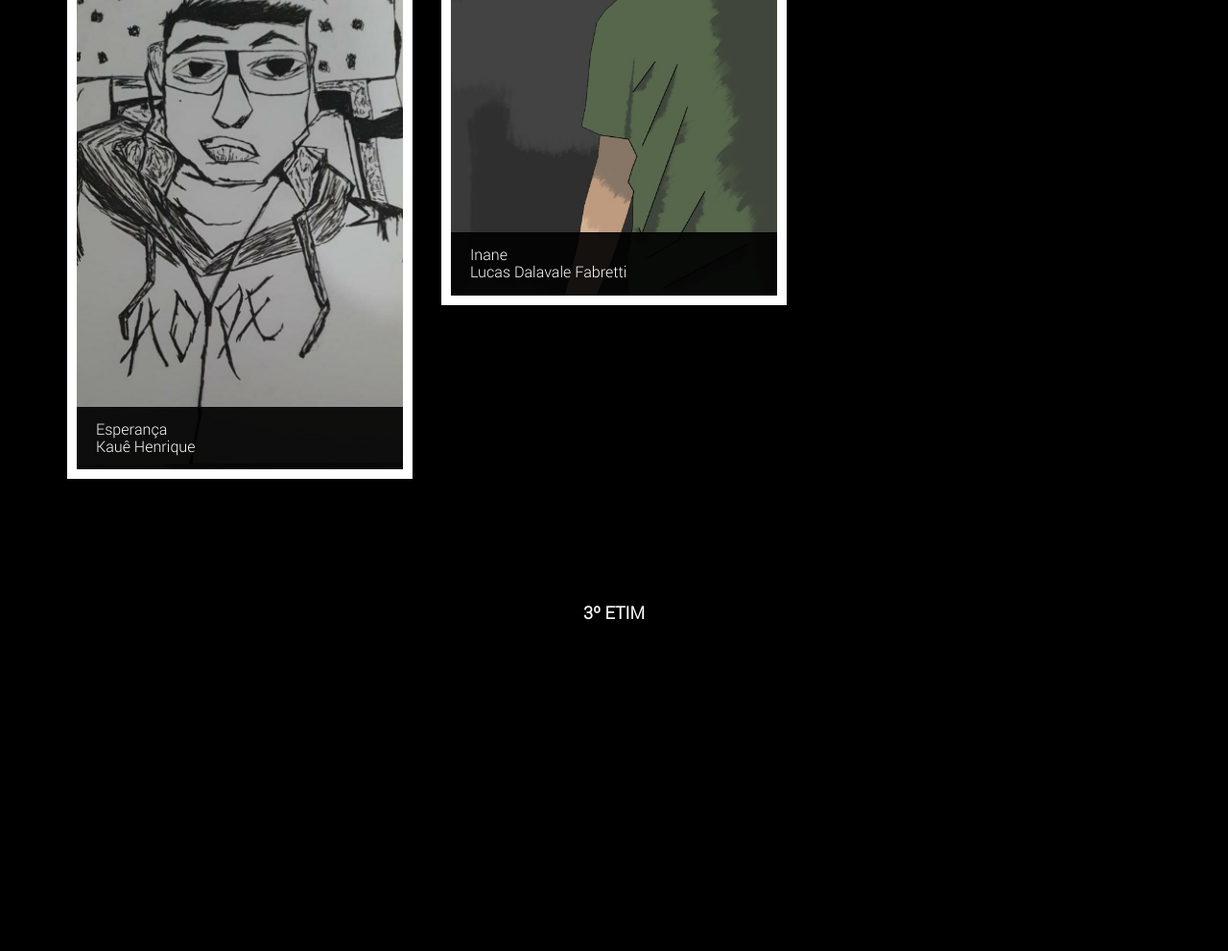
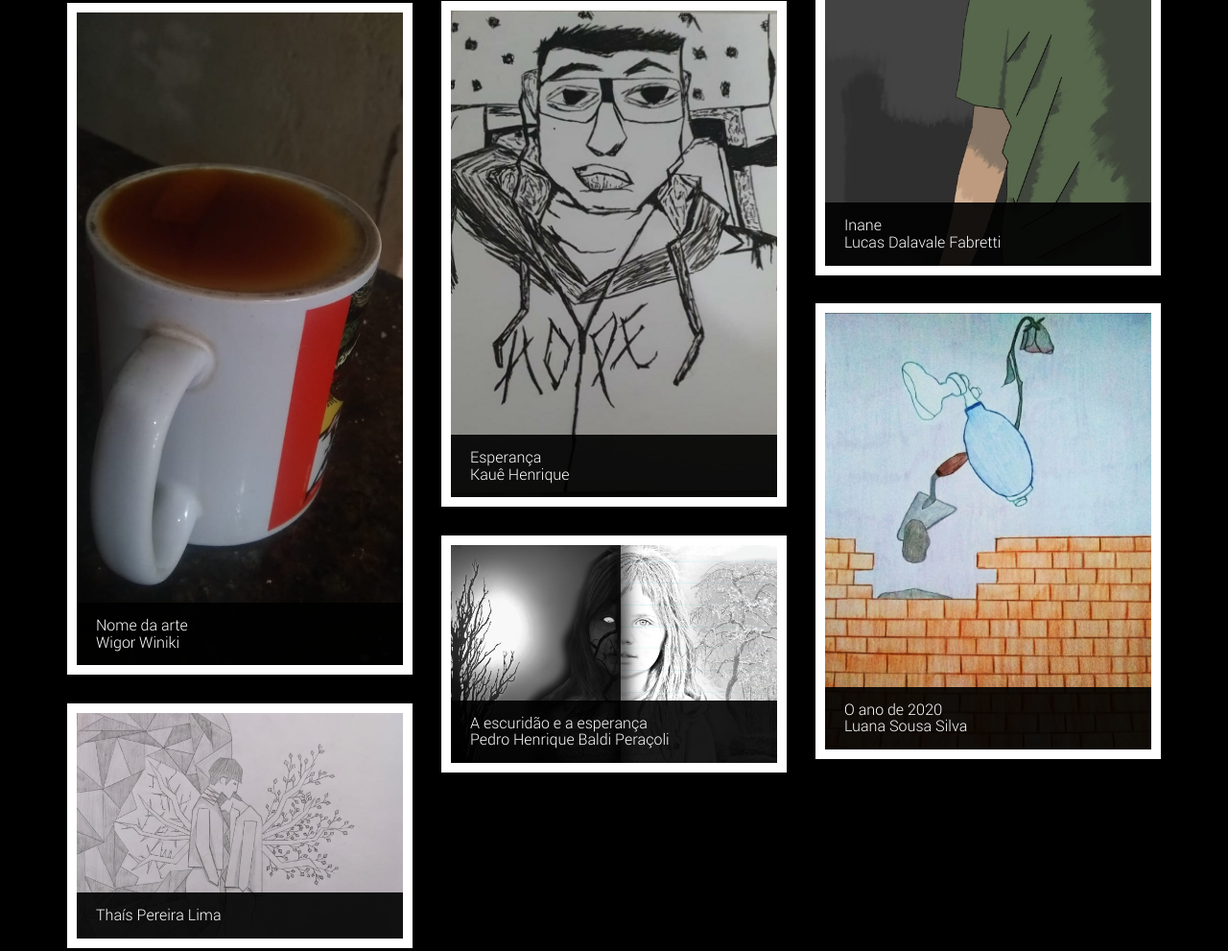
Before and after one commit to terceiro-etim/Galeria-de-arte, a plain HTML site: page index.html in a window 1280 px wide. Shown: the part 1219-2210 px from the top of the page at 96% size. Before the commit the page ends 1909 px from the top, so only its background shows below. Drawn offline with Linux system fonts and the light colour scheme.

Commit message:
adicionei imagens

```diff
--- a/index.html
+++ b/index.html
@@ -67,15 +67,6 @@
                         </div>
                         <div class="post-masonry col-md-4 col-sm-6">
                             <div class="post-thumb">
-                                <a href="images/roger.jpg" data-lightbox="mygallery"><img src="images/roger.jpg" alt="Roger Santos Barreto"></a>
-                                <div class="title-over">
-                                    <h5><a href="#">Natureza-viva</a></h5>
-                                    <h5><a href="#">Roger Santos Barreto</a></h5>
-                                </div>
-                            </div>
-                        </div>
-                        <div class="post-masonry col-md-4 col-sm-6">
-                            <div class="post-thumb">
                                 <a href="images/kenji.jpg" data-lightbox="mygallery"><img src="images/kenji.jpg" alt="Pedro Kenji Terao"></a>
                                 <div class="title-over">
                                     <h5><a href="#"></a></h5>
@@ -89,6 +80,15 @@
                                 <div class="title-over">
                                     <h5><a href="#">A Futilidade do Homem</a></h5>
                                     <h5><a href="#">Miguel Gomes do Nascimento</a></h5>
+                                </div>
+                            </div>
+                        </div>
+                        <div class="post-masonry col-md-4 col-sm-6">
+                            <div class="post-thumb">
+                                <a href="images/roger.jpg" data-lightbox="mygallery"><img src="images/roger.jpg" alt="Roger Santos Barreto"></a>
+                                <div class="title-over">
+                                    <h5><a href="#">Natureza-viva</a></h5>
+                                    <h5><a href="#">Roger Santos Barreto</a></h5>
                                 </div>
                             </div>
                         </div>
@@ -110,12 +110,47 @@
                                 </div>
                             </div>
                         </div>
-                                                <div class="post-masonry col-md-4 col-sm-6">
+                        <div class="post-masonry col-md-4 col-sm-6">
                             <div class="post-thumb">
                                 <a href="images/kaue.jpg" data-lightbox="mygallery"><img src="images/kaue.jpg" alt="Kauê Henrique"></a>
                                 <div class="title-over">
                                     <h5><a href="#">Esperança</a></h5>
                                     <h5><a href="#">Kauê Henrique</a></h5>
+                                </div>
+                            </div>
+                        </div>
+                        <div class="post-masonry col-md-4 col-sm-6">
+                            <div class="post-thumb">
+                                <a href="images/wigor.jpeg" data-lightbox="mygallery"><img src="images/wigor.jpeg" alt="Wigor Winiki"></a>
+                                <div class="title-over">
+                                    <h5><a href="#">Nome da arte</a></h5>
+                                    <h5><a href="#">Wigor Winiki</a></h5>
+                                </div>
+                            </div>
+                        </div>
+                        <div class="post-masonry col-md-4 col-sm-6">
+                            <div class="post-thumb">
+                                <a href="images/luana.jpg" data-lightbox="mygallery"><img src="images/luana.jpg" alt="Luana"></a>
+                                <div class="title-over">
+                                    <h5><a href="#">O ano de 2020</a></h5>
+                                    <h5><a href="#">Luana Sousa Silva</a></h5>
+                                </div>
+                            </div>
+                        </div>
+                        <div class="post-masonry col-md-4 col-sm-6">
+                            <div class="post-thumb">
+                                <a href="images/sabia.jpeg" data-lightbox="mygallery"><img src="images/sabia.jpeg" alt="Luana"></a>
+                                <div class="title-over">
+                                    <h5><a href="#">A escuridão e a esperança</a></h5>
+                                    <h5><a href="#">Pedro Henrique Baldi Peraçoli</a></h5>
+                                </div>
+                            </div>
+                        </div>
+                        <div class="post-masonry col-md-4 col-sm-6">
+                            <div class="post-thumb">
+                                <a href="images/thais.jpeg" data-lightbox="mygallery"><img src="images/thais.jpeg" alt="Thaís"></a>
+                                <div class="title-over">
+                                    <h5><a href="#">Thaís Pereira Lima</a></h5>
                                 </div>
                             </div>
                         </div>
```
Also changed, not shown: images/luana.jpg (added), images/sabia.jpeg (added), images/thais.jpeg (added), images/wigor.jpeg (added).
